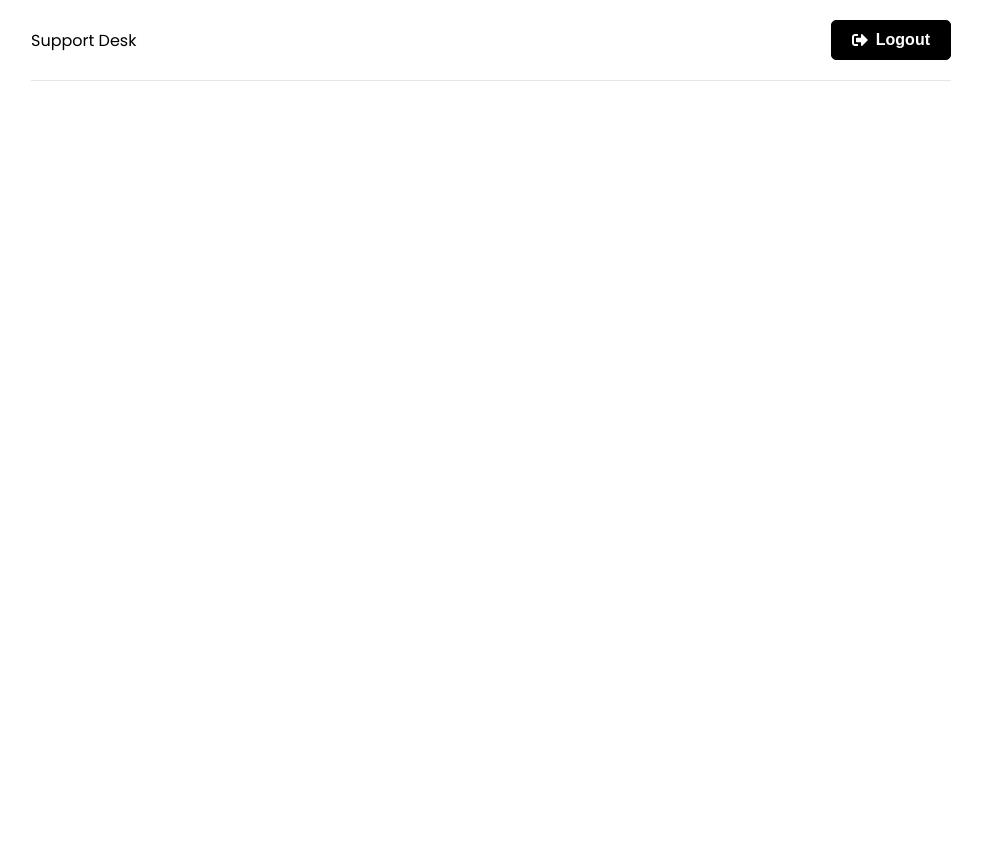
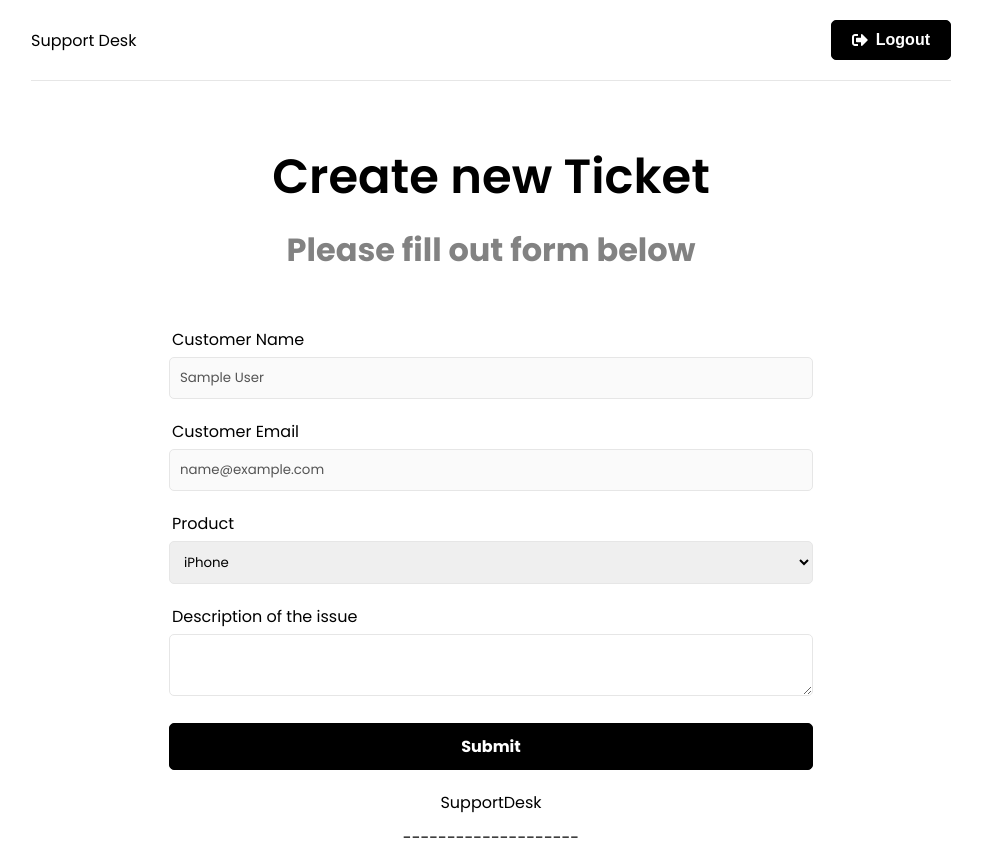
Before and after one commit to bhuone23o33/SupportDesk, a React (Vite) app in the folder frontend/: page /new-ticket in a window 1280 px wide. Before the commit this address had no page. Shown: the whole page, without its empty margins (149-1131 px from the left). Before the commit the page ends 800 px from the top, so only its background shows below. Built offline with nearby package versions, Linux system fonts and the light colour scheme; sample sign-in values are in the browser's storage.

Commit message:
created create ticket from

```diff
--- a/frontend/src/App.jsx
+++ b/frontend/src/App.jsx
@@ -6,6 +6,8 @@ import 'react-toastify/dist/ReactToastify.css'
 import Home from './pages/Home.jsx';
 import Login from './pages/Login.jsx';
 import Register from './pages/Register.jsx';
+import NewTickets from './pages/NewTickets.jsx';
+import PrivateRoute from './components/PrivateRoute.jsx';
 
 function App() {
 
@@ -18,6 +20,9 @@ function App() {
             <Route path="/" element={<Home />} />
             <Route path="/login" element={<Login />} />
             <Route path="/register" element={<Register />} />
+            <Route path="/new-ticket" element={<PrivateRoute />}>
+              <Route path="/new-ticket" element={<NewTickets />} />
+            </Route>
           </Routes>
         </div>
       </Router>
--- /dev/null
+++ b/frontend/src/components/PrivateRoute.jsx
@@ -0,0 +1,14 @@
+import { Navigate, Outlet } from 'react-router-dom'
+import { useAuthStatus } from '../hooks/useAuthStatus.js'
+import Spinner from '../components/Spinner.jsx'
+
+const PrivateRoute = () => {
+    const { loggedIn, checkingStatus } = useAuthStatus();
+
+    if (checkingStatus) return <Spinner />
+
+    // if(loggedin then go to privateRoute else navigate to login)
+    return loggedIn ? <Outlet /> : <Navigate to="/login" />
+}
+
+export default PrivateRoute
--- /dev/null
+++ b/frontend/src/hooks/useAuthStatus.js
@@ -0,0 +1,22 @@
+import { useState, useEffect } from "react";
+import { useSelector } from 'react-redux'
+
+export const useAuthStatus = () => {
+    const [loggedIn, setLoggedIn] = useState(false);
+    const [checkingStatus, setcheckingStatus] = useState(true);
+
+    const { user } = useSelector(state => state.auth);
+
+    useEffect(() => {
+        if (user) {
+            setLoggedIn(true);
+        } else {
+            setLoggedIn(false);
+        }
+
+        setcheckingStatus(false);
+    }, [user])
+
+
+    return { loggedIn, checkingStatus }
+}
--- /dev/null
+++ b/frontend/src/pages/NewTickets.jsx
@@ -0,0 +1,82 @@
+import { useState } from "react"
+import { useSelector } from "react-redux"
+
+function NewTickets() {
+    const { user } = useSelector(state => state.auth);
+    const [name] = useState(user.name);
+    const [email] = useState(user.email);
+    const [product, setProduct] = useState('iPhone');
+    const [description, setDescription] = useState(' ');
+
+    // onsubmit the form
+
+    const onSubmit = (e) => {
+        e.preventDefault();
+    }
+
+    return (
+        <>
+            <section className="heading">
+                <h1>Create new Ticket</h1>
+                <p>Please fill out form below</p>
+            </section>
+
+
+            <section className="form">
+                <div className="form-group">
+                    <label htmlFor="name">Customer Name</label>
+                    <input type="text" className="form-control"
+                        value={name}
+                        disabled
+                    />
+                </div>
+
+                <div className="form-group">
+                    <label htmlFor="email">Customer Email</label>
+                    <input type="text" className="form-control"
+                        value={email}
+                        disabled
+                    />
+                </div>
+
+                <form onSubmit={onSubmit}>
+                    <div className="form-group">
+                        <label htmlFor="product">Product</label>
+                        <select
+                            name="product"
+                            id="product"
+                            value={product}
+                            onChange={(e) => setProduct(e.target.value)}
+                        >
+                            <option value="iPhone">iPhone</option>
+                            <option value="Macbook Pro">Macbook Pro</option>
+                            <option value="Macbook Air">Macbook Air</option>
+                            <option value="iPad">iPad</option>
+                        </select>
+                    </div>
+
+                    <div className="form-group">
+                        <label htmlFor="description">Description of the issue</label>
+                        <textarea
+                            name="description"
+                            id="description"
+                            className="form-control"
+                            placeholder="Description"
+                            value={description}
+                            onChange={(e) => { setDescription(e.target.value) }}>
+                        </textarea>
+                    </div>
+                    <div className="form-group">
+                        <div className="btn btn-block">
+                            Submit
+                        </div>
+                    </div>
+                    <div className="form-group">SupportDesk</div>
+                    <div className="form-group">--------------------</div>
+                </form>
+            </section>
+        </>
+    )
+}
+
+export default NewTickets
```
Also changed, not shown: frontend/src/features/tickets/ticketSlice.js (added), 2 other files (tests, documents, lock files or other folders).
